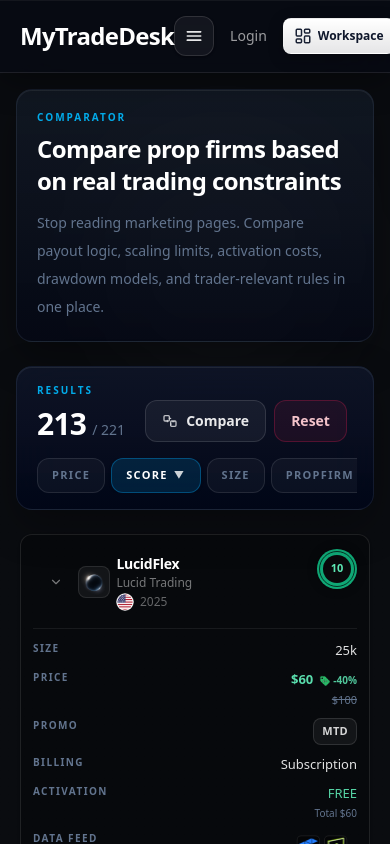
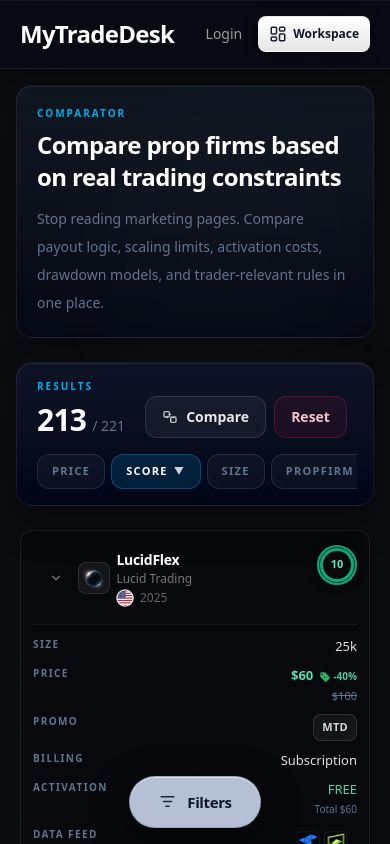
Before and after one commit to Doro1399/mytradedesk, a Next.js app: page /compare in a window 390 px wide. Shown: the top 844 px of the page. Built offline with nearby package versions, Linux system fonts and the light colour scheme.

Commit message:
mobile responsive work

```diff
--- a/app/compare/page.tsx
+++ b/app/compare/page.tsx
@@ -368,6 +368,27 @@
       <rect x="3" y="4" width="8" height="8" rx="1.5" />
       <rect x="13" y="12" width="8" height="8" rx="1.5" />
       <path d="M11 8h2M8 11v2M16 13h2M13 16v2" />
+    </svg>
+  );
+}
+
+/** Funnel-style icon for the mobile floating “Filters” pill. */
+function MobileFiltersFabIcon({ className }: { className?: string }) {
+  return (
+    <svg
+      className={className}
+      width={20}
+      height={20}
+      viewBox="0 0 24 24"
+      fill="none"
+      aria-hidden
+    >
+      <path
+        d="M4 6h16M7 12h10M10 18h4"
+        stroke="currentColor"
+        strokeWidth="2"
+        strokeLinecap="round"
+      />
     </svg>
   );
 }
@@ -1435,13 +1456,7 @@
           </div>
 
           <div className="relative z-[1] flex min-h-0 min-w-0 flex-1 flex-col">
-          <Navbar
-            compareMobileFilters={{
-              open: mobileFiltersOpen,
-              onToggle: () => setMobileFiltersOpen((o) => !o),
-              activeCount: compareActiveFilterCount,
-            }}
-          />
+          <Navbar />
 
           {copiedPromoCode ? (
             <div
@@ -1458,7 +1473,7 @@
           ) : null}
 
         <section className="min-h-0 min-w-0 flex-1">
-          <div className="px-4 py-4 md:px-6">
+          <div className="px-4 py-4 pb-24 md:px-6 lg:pb-4">
             <div className={`${COMPARE_PANEL} p-5`}>
               <div className="flex flex-col gap-5">
                 <div>
@@ -2046,6 +2061,29 @@
         </div>
       </div>
 
+      {!mobileFiltersOpen ? (
+        <div className="pointer-events-none fixed inset-x-0 bottom-0 z-[52] flex justify-center pb-[max(1rem,env(safe-area-inset-bottom))] pt-2 lg:hidden">
+          <button
+            type="button"
+            className="pointer-events-auto relative inline-flex items-center gap-2.5 rounded-full border border-slate-500/35 bg-[#b6c0d4] px-7 py-3.5 text-[15px] font-semibold tracking-tight text-slate-900 shadow-[0_12px_40px_rgba(0,0,0,0.45),inset_0_1px_0_rgba(255,255,255,0.55)] transition hover:bg-[#c5cedf] active:scale-[0.98]"
+            onClick={() => setMobileFiltersOpen(true)}
+            aria-controls="compare-filters-drawer"
+            aria-expanded={false}
+            aria-haspopup="dialog"
+          >
+            <MobileFiltersFabIcon className="h-[19px] w-[19px] shrink-0 opacity-90" />
+            Filters
+            {compareActiveFilterCount > 0 ? (
+              <span className="absolute -right-1 -top-1 flex h-[22px] min-w-[22px] items-center justify-center rounded-full border border-slate-800/25 bg-slate-900 px-1.5 text-[11px] font-bold tabular-nums text-white shadow-md">
+                {compareActiveFilterCount > 99
+                  ? "99+"
+                  : compareActiveFilterCount}
+              </span>
+            ) : null}
+          </button>
+        </div>
+      ) : null}
+
       {mobileFiltersOpen ? (
         <div className="fixed inset-0 z-[55] lg:hidden">
           <button
--- a/components/navbar.tsx
+++ b/components/navbar.tsx
@@ -14,12 +14,6 @@
 type NavbarProps = {
   /** Landing hero: logo + Explore prop firms left; Sign in + Open workspace right. */
   variant?: "default" | "landing";
-  /** Compare page below `lg`: hamburger opens filter drawer; `activeCount` shows a dot badge. */
-  compareMobileFilters?: {
-    open: boolean;
-    onToggle: () => void;
-    activeCount: number;
-  };
 };
 
 function WorkspaceNavIcon({ className }: { className?: string }) {
@@ -44,46 +38,7 @@
   );
 }
 
-function MenuIcon({ className }: { className?: string }) {
-  return (
-    <svg
-      className={className}
-      width={20}
-      height={20}
-      viewBox="0 0 24 24"
-      fill="none"
-      stroke="currentColor"
-      strokeWidth={2}
-      strokeLinecap="round"
-      aria-hidden
-    >
-      <path d="M4 7h16M4 12h16M4 17h16" />
-    </svg>
-  );
-}
-
-function CloseNavIcon({ className }: { className?: string }) {
-  return (
-    <svg
-      className={className}
-      width={20}
-      height={20}
-      viewBox="0 0 24 24"
-      fill="none"
-      stroke="currentColor"
-      strokeWidth={2}
-      strokeLinecap="round"
-      aria-hidden
-    >
-      <path d="M6 6l12 12M18 6L6 18" />
-    </svg>
-  );
-}
-
-export default function Navbar({
-  variant = "default",
-  compareMobileFilters,
-}: NavbarProps) {
+export default function Navbar({ variant = "default" }: NavbarProps) {
   const isLanding = variant === "landing";
 
   return (
@@ -165,30 +120,6 @@
             </nav>
 
             <div className="flex shrink-0 items-center gap-2 sm:gap-3">
-              {compareMobileFilters ? (
-                <button
-                  type="button"
-                  onClick={compareMobileFilters.onToggle}
-                  aria-expanded={compareMobileFilters.open}
-                  aria-controls="compare-filters-drawer"
-                  className="relative inline-flex h-10 w-10 items-center justify-center rounded-xl border border-white/12 bg-white/[0.05] text-white/90 shadow-sm shadow-black/20 transition hover:border-sky-500/35 hover:bg-sky-500/10 hover:text-white lg:hidden"
-                  aria-label={
-                    compareMobileFilters.open
-                      ? "Close filters"
-                      : "Open filters"
-                  }
-                >
-                  {compareMobileFilters.open ? (
-                    <CloseNavIcon />
-                  ) : (
-                    <MenuIcon />
-                  )}
-                  {compareMobileFilters.activeCount > 0 &&
-                  !compareMobileFilters.open ? (
-                    <span className="absolute right-1.5 top-1.5 h-2 w-2 rounded-full bg-sky-400 shadow-[0_0_0_2px_rgba(7,11,20,0.9)]" />
-                  ) : null}
-                </button>
-              ) : null}
               <button type="button" className={linkGhost}>
                 Login
               </button>
```
